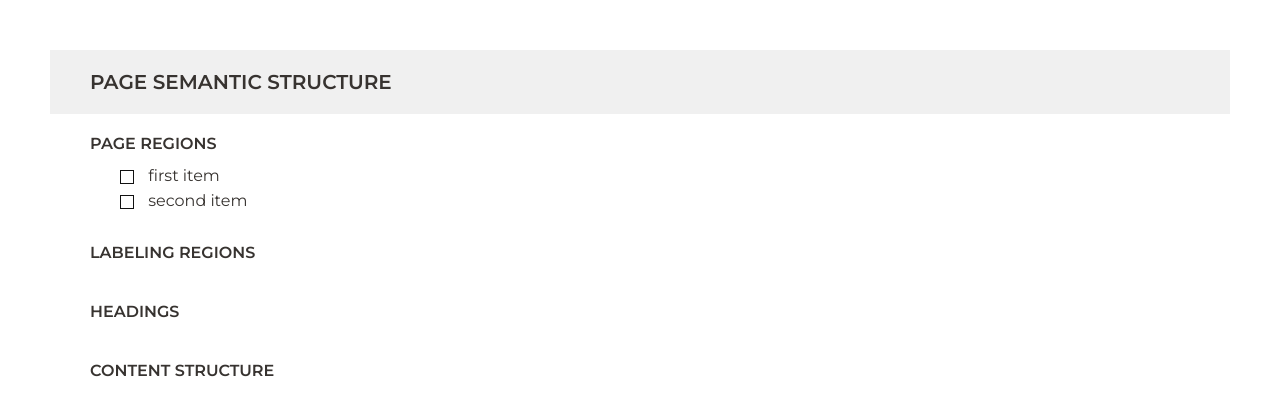
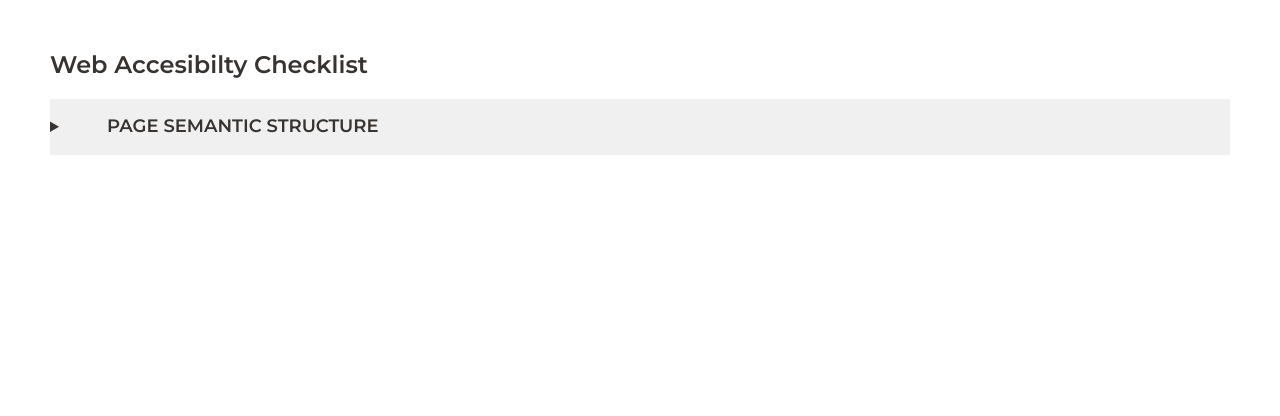
Before and after one commit to k2project/portfolio, a React (Create React App) app: page /checklist in a window 1280 px wide. Shown: the top 416 px of the page. Built offline with nearby package versions, Linux system fonts and the light colour scheme.

Commit message:
checklist page

```diff
--- a/src/Checklist/Checklist.js
+++ b/src/Checklist/Checklist.js
@@ -1,11 +1,13 @@
 import React, {useState, useEffect} from 'react';
 import './Checklist.scss';
+import AccordionWidget from './../components/AccordionWidget/AccordionWidget';
+import Accordion from '../components/Accordion/Accordion';
 
 function Checklist() {
     useEffect(()=>{
       const selectedItemsArr = JSON.parse(localStorage.getItem("checklist"));
       const listItems = document.getElementsByClassName('checklist__item');
-      if(selectedItemsArr){
+      if(selectedItemsArr && listItems){
         Array.from(listItems).forEach((item)=>{
             const itemId = item.getAttribute('id');
             if(selectedItemsArr.includes(itemId)){
@@ -16,6 +18,7 @@ function Checklist() {
     })
     return(
         <article className="checklist">
+          <h2 className="checklist__title">Web Accesibilty Checklist</h2>
           <SemanticStructure/>
         </article>
     )
@@ -54,26 +57,34 @@ function ChecklistLiEl(props){
 }
 
 function SemanticStructure(){
+  const accordionData={
+    heading:3,
+    title:'Page Semantic Structure',
+    subtitle:null,
+    styling:'bg-grey',
+  }
   return(
-    <section className="checklist__section">
-        <h2 className="checklist__caption">Page Semantic Structure</h2>
+    <AccordionWidget data={accordionData}>
         <ul className="checklist__list">
-          <h3 className="checklist__list-caption">Page Regions</h3>
-          <ChecklistLiEl id="item-1"> first item</ChecklistLiEl>
-          <ChecklistLiEl id="item-2"> second item</ChecklistLiEl>
+          <h4 className="checklist__list-caption">Page Regions</h4>
+          <ChecklistLiEl id="regions-1"> Mark up different regions of applications, so that they can be identified by web browsers and assistive technologies.</ChecklistLiEl>
+          <h5 className="checklist__list-subcaption">___Page Header :</h5>
+          <ChecklistLiEl id="regions-2"><em>&lt;header&gt;</em> element present at the top of every page for the website logo, search function, and navigation options. </ChecklistLiEl>
+          <ChecklistLiEl id="regions-3"><em>&lt;header&gt;</em> used inside <em>&lt;article&gt;</em> and <em>&lt;section&gt;</em> elements, not to be associated with the whole page, but only with that specific element.</ChecklistLiEl>
+          <h5 className="checklist__list-subcaption">___Page Footer :</h5>
+          <ChecklistLiEl id="regions-4"><em>&lt;footer&gt;</em> element present at the bottom of every page that contains site-wide information, such as copyright information, privacy statements, or disclaimers.</ChecklistLiEl>
+          <ChecklistLiEl id="regions-5"><em>&lt;footer&gt;</em> used inside <em>&lt;article&gt;</em> and <em>&lt;section&gt;</em> elements, not to be associated with the whole page, but only with that specific element.</ChecklistLiEl>
+          <ChecklistLiEl id="regions-"> </ChecklistLiEl>
         </ul>
         <ul className="checklist__list">
-          <h3 className="checklist__list-caption">Labeling Regions</h3>
-          <li></li>
+          <h4 className="checklist__list-caption">Labeling Regions</h4>
         </ul>
         <ul className="checklist__list">
-          <h3 className="checklist__list-caption">Headings</h3>
-          <li></li>
+          <h4 className="checklist__list-caption">Headings</h4>
         </ul>
         <ul className="checklist__list">
-          <h3 className="checklist__list-caption">Content Structure</h3>
-          <li></li>
+          <h4 className="checklist__list-caption">Content Structure</h4>
         </ul>
-    </section>
+    </AccordionWidget>
   )
 }
--- a/src/Checklist/Checklist.scss
+++ b/src/Checklist/Checklist.scss
@@ -3,31 +3,36 @@
   padding: 5rem;
   font-size: 1.6rem;
 }
+.checklist__title{
+  margin-bottom: 2rem;
+}
 .checklist__caption{
-  font-size: 2rem;
+  padding: 1rem 1rem 0.5rem 2.8rem;
   text-transform: uppercase;
-  font-weight: bold;
-  padding: 2rem 4rem;
-  background-color: #f0f0f0;
 }
 .checklist__list{
-  padding: 1rem 1rem 1rem 4rem;
+  padding: 1rem 1rem 1rem 3rem;
 }
 .checklist__list-caption{
-  font-size: 1.6rem;
+  font-size: 1.8rem;
   text-transform: uppercase;
   margin: 1rem 0;
 }
+.checklist__list-subcaption{
+  font-size: 1.6rem;
+  padding: .5rem 0;
+}
 .checklist__item{
-  padding: .3rem 0 .3rem 3rem;
+  padding: .5rem 0;
 }
 .checklist__button{
+  position: absolute;
+  top: .7rem;
   border: solid .1rem #111;
   width: 1.4rem;
   height: 1.4rem;
   display: inline-block;
   margin-right: 1rem;
-  top: .2rem;
 
 }
 .checklist__item--selected{
@@ -48,5 +53,5 @@
 }
 
 .checklist__text{
-
+  left: 2.5rem;
 }
--- a/src/components/AccordionWidget/AccordionWidget.scss
+++ b/src/components/AccordionWidget/AccordionWidget.scss
@@ -5,7 +5,7 @@
 }
 .accordion-widget__head{
   // margin-bottom: 2rem;
-  padding:1rem 0;
+  padding:1.2rem 0;
 
 }
 .accordion-widget--bg-secondary .accordion-widget__head{
@@ -16,11 +16,20 @@
   background-color: $color-primary;
   color: #fff;
 }
+.accordion-widget--bg-grey .accordion-widget__head{
+  background-color: #f0f0f0;
+}
 .accordion-widget__title{
-    font-size: 2.4rem;
+    font-size: 2.2rem;
     display: inline-block;
     padding-left: 4rem;
     line-height: 1.2;
+}
+.accordion-widget--bg-grey .accordion-widget__title{
+  font-size: 1.8rem;
+  text-transform: uppercase;
+  font-weight: bold;
+  padding: .5rem 4rem;
 }
 summary:focus{
   outline:.1rem dashed #111;
```
